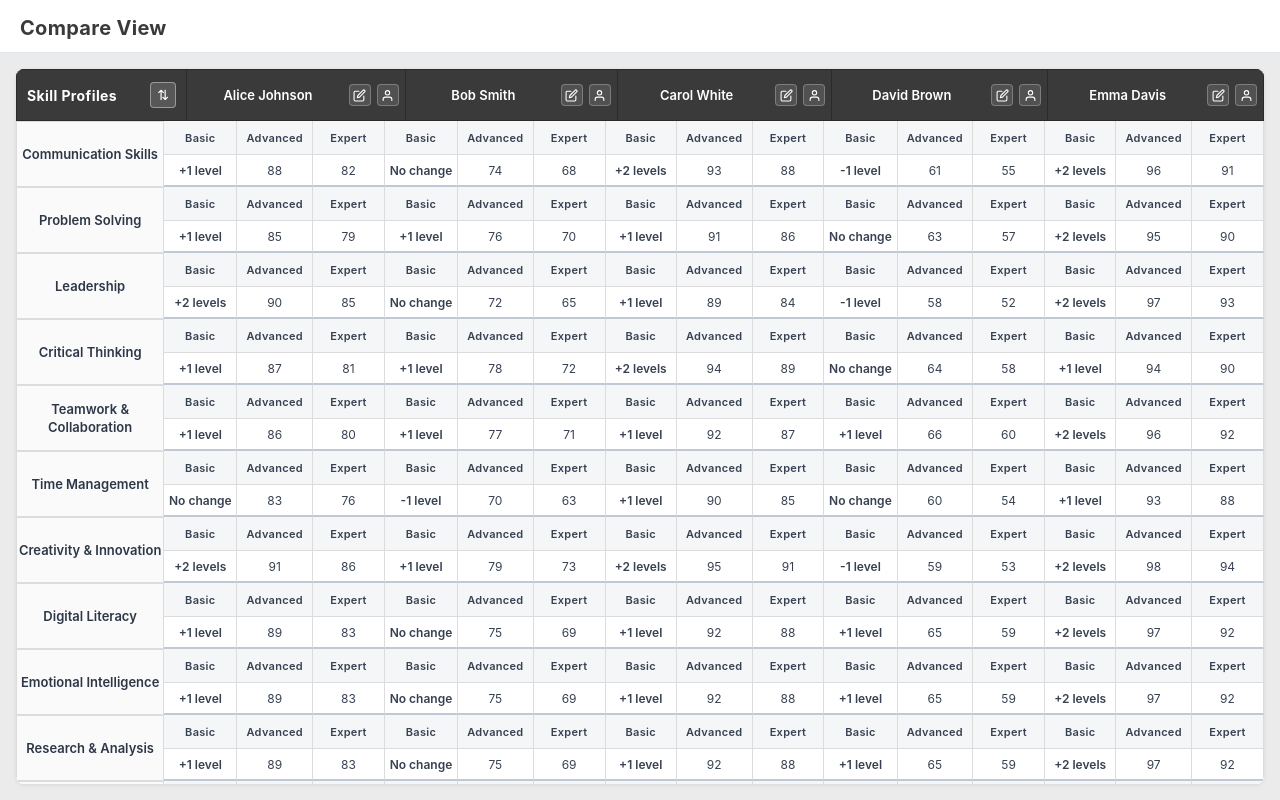
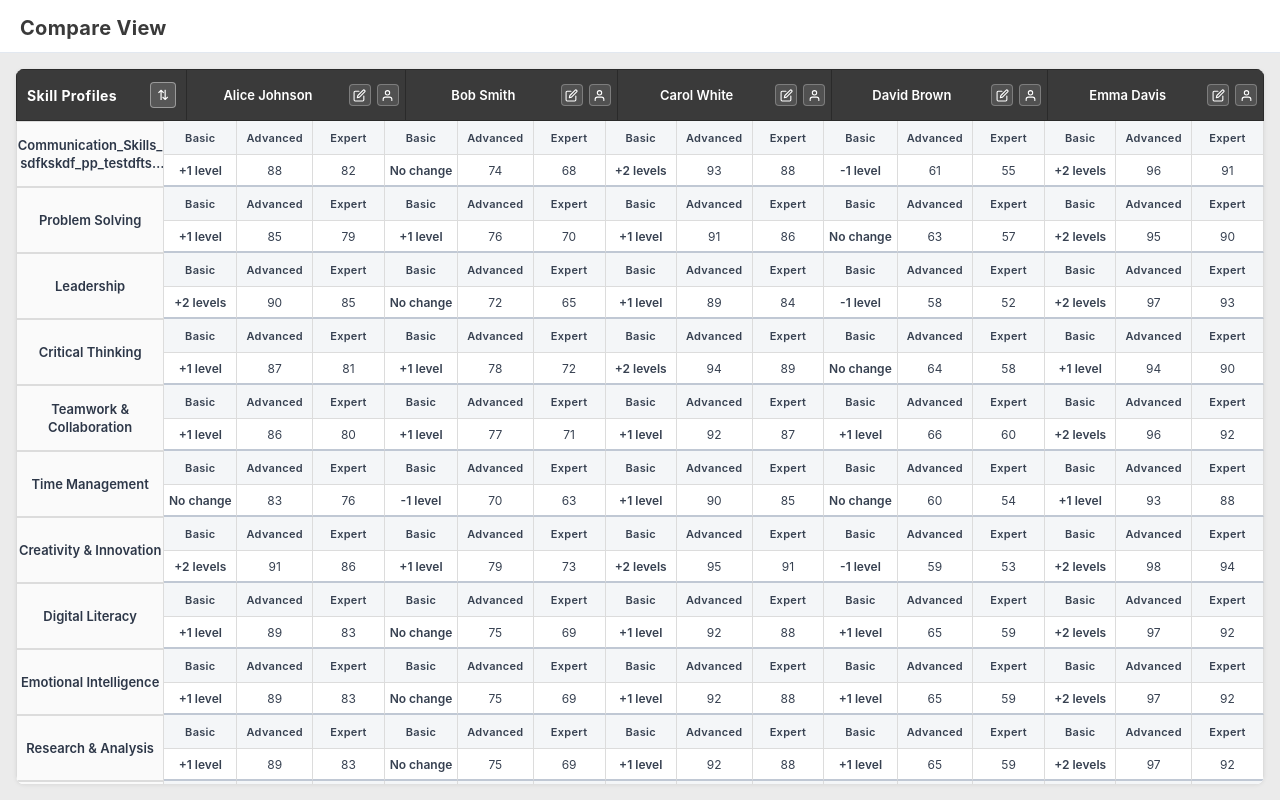
Before and after one commit to nimishawilson/ui-grid-demo, an Angular app: page /compare-view in a window 1280 px wide. Built offline with nearby package versions, Linux system fonts and the light colour scheme.

Commit message:
fix tolltip showing in skill profile name only if the char number exceeds

```diff
--- a/src/app/components/compare-grid/compare-grid.component.html
+++ b/src/app/components/compare-grid/compare-grid.component.html
@@ -59,8 +59,8 @@
         @for (profile of displayProfiles; track profile.id; let isLast = $last) {
           <!-- Row 1: profile name (rowspan=2) + level labels per student -->
           <tr class="row-labels">
-            <td rowspan="2" class="profile-cell" [title]="profile.name">
-              <span class="profile-name">{{ profile.name }}</span>
+            <td rowspan="2" class="profile-cell">
+              <span class="profile-name" (mouseenter)="setProfileTooltip($event, profile.name)">{{ profile.name }}</span>
             </td>
             @for (student of students; track student.id; let isLastStu = $last) {
               <td class="label-cell basic-label">Basic</td>
--- a/src/app/components/compare-grid/compare-grid.component.ts
+++ b/src/app/components/compare-grid/compare-grid.component.ts
@@ -80,6 +80,11 @@ export class CompareGridComponent implements OnInit, OnChanges, AfterViewInit, O
     this.updateDisplayProfiles();
   }
 
+  setProfileTooltip(event: MouseEvent, name: string): void {
+    const el = event.target as HTMLElement;
+    el.title = el.scrollHeight > el.clientHeight ? name : '';
+  }
+
   changeClass(value: string): string {
     if (value.startsWith('+')) return 'change-pos';
     if (value.startsWith('-')) return 'change-neg';
--- a/src/app/data/compare-dummy-data.ts
+++ b/src/app/data/compare-dummy-data.ts
@@ -11,7 +11,7 @@ export const COMPARE_DATA: CompareData = {
   skillProfiles: [
     {
       id: 'sp1',
-      name: 'Communication Skills',
+      name: 'Communication_Skills_sdfkskdf_pp_testdftsdsndfsnk',
       entries: [
         { studentId: 's1', basicValue: '+1 level', advancedValue: 88, expertValue: 82 },
         { studentId: 's2', basicValue: 'No change', advancedValue: 74, expertValue: 68 },
```
